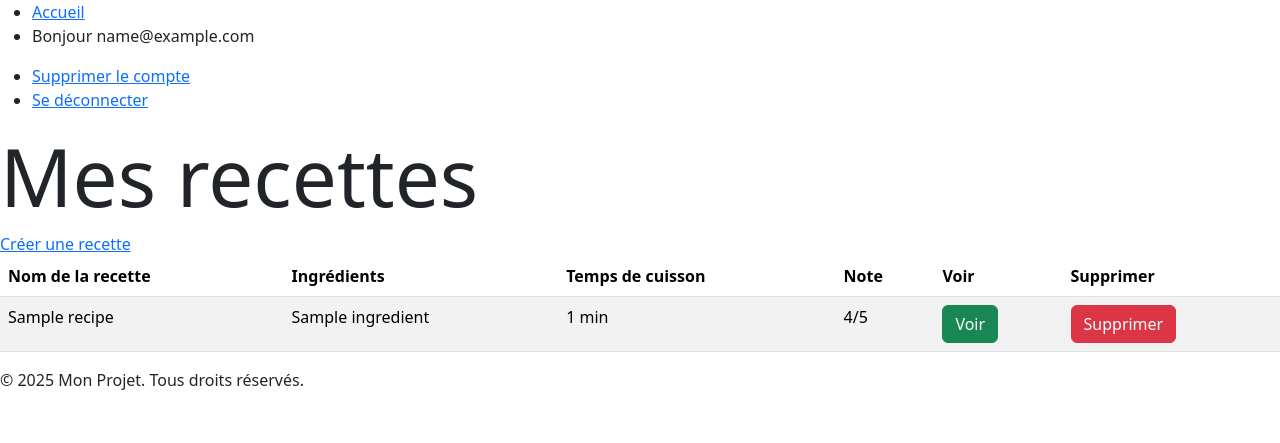
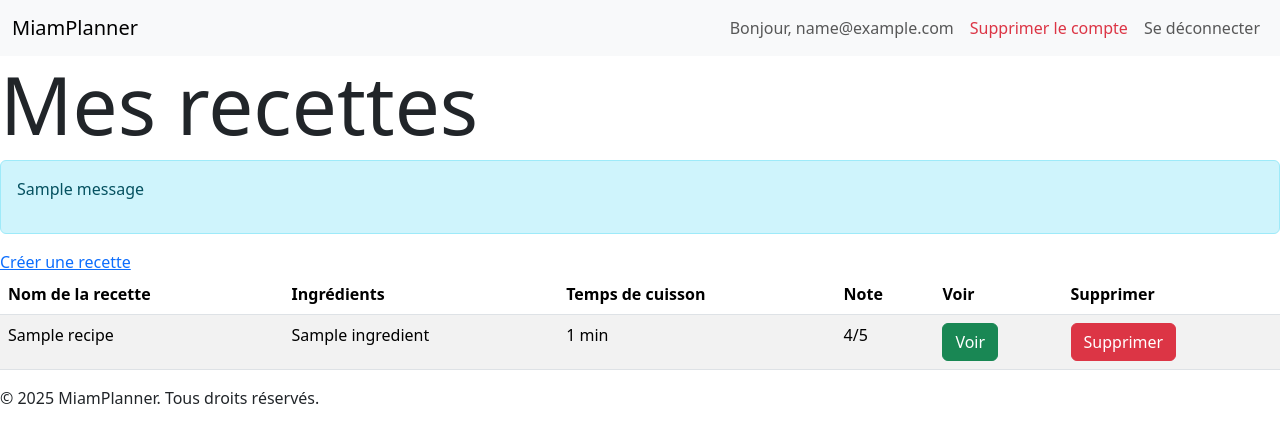
Before and after one commit to ClementLazzarini/MiamPlanner, a Django app: page /my_recipes/ in a window 1280 px wide. Shown: the top 443 px of the page. Run offline with Django 5.2, Linux system fonts and the light colour scheme; a user stored in the database is signed in; tables that the repository leaves empty hold one stand-in row (values such as "Sample post"); one stand-in notice (Sample message) is shown.

Commit message:
Upgrade Recipes Side
- Add delete fonction
- Add decent navbar
- Small adjustements..

```diff
--- a/src/client.json
+++ /dev/null
@@ -1 +0,0 @@
-{"web":{"client_id":"1004229494737-gob542pr0hjoi071pi3p747miaht1vpg.apps.googleusercontent.com","project_id":"miamplanner-448109","auth_uri":"https://accounts.google.com/o/oauth2/auth","token_uri":"https://oauth2.googleapis.com/token","auth_provider_x509_cert_url":"https://www.googleapis.com/oauth2/v1/certs","client_secret":"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","redirect_uris":["http://127.0.0.1:8000","http://127.0.0.1:8000/users/accounts/google/login/callback/","http://localhost:8000/users/accounts/google/login/callback/"]}}
--- a/src/main/templates/main/base.html
+++ b/src/main/templates/main/base.html
@@ -17,20 +17,38 @@
 </head>
 <body>
     <header>
-        <nav>
-            <ul>
-                <li><a href="{% url 'home' %}">Accueil</a></li>
+    <nav class="navbar navbar-expand-lg navbar-light bg-light">
+        <div class="container-fluid">
+            <a class="navbar-brand" href="{% url 'home' %}">MiamPlanner</a>
+            <button class="navbar-toggler" type="button" data-bs-toggle="collapse" data-bs-target="#navbarNav" aria-controls="navbarNav" aria-expanded="false" aria-label="Toggle navigation">
+                <span class="navbar-toggler-icon"></span>
+            </button>
+            <div class="collapse navbar-collapse" id="navbarNav">
+                <ul class="navbar-nav ms-auto">
                     {% if user.is_authenticated %}
-                <li><p>Bonjour {{user.email}}</p></li>
-                <li><a href="{% url 'delete_account' %}">Supprimer le compte</a></li>
-                <li><a href="{% url 'logout' %}">Se déconnecter</a></li>
+                        <li class="nav-item">
+                            <span class="nav-link">Bonjour, {{ user.email }}</span>
+                        </li>
+                        <li class="nav-item">
+                            <a class="nav-link text-danger" href="{% url 'delete_account' %}">Supprimer le compte</a>
+                        </li>
+                        <li class="nav-item">
+                            <a class="nav-link" href="{% url 'logout' %}">Se déconnecter</a>
+                        </li>
                     {% else %}
-                <li><a href="{% url 'signup' %}">S'inscrire</a></li>
-                <li><a href="{% url 'login' %}">Se connecter</a></li>
+                        <li class="nav-item">
+                            <a class="nav-link" href="{% url 'signup' %}">S'inscrire</a>
+                        </li>
+                        <li class="nav-item">
+                            <a class="nav-link" href="{% url 'login' %}">Se connecter</a>
+                        </li>
                     {% endif %}
                 </ul>
+            </div>
+        </div>
     </nav>
 </header>
+
 
     <main>
         {% block content %}
@@ -38,7 +56,7 @@
     </main>
 
     <footer>
-        <p>&copy; 2025 Mon Projet. Tous droits réservés.</p>
+        <p>&copy; 2025 MiamPlanner. Tous droits réservés.</p>
     </footer>
 
     <script>
--- a/src/main/templates/main/my_recipes.html
+++ b/src/main/templates/main/my_recipes.html
@@ -8,6 +8,13 @@
 
 {% block content %}
 <h1 class="display-1">Mes recettes</h1>
+{% if messages %}
+<div class="alert alert-info">
+    {% for message in messages %}
+        <p>{{ message }}</p>
+    {% endfor %}
+</div>
+{% endif %}
 <a href="{% url 'create_recipe' %}">Créer une recette</a>
 <table class="table table-striped">
     <thead>
@@ -41,7 +48,7 @@
                 <a href="{% url 'view_recipe' recipe.id %}" class="btn btn-success">Voir</a>
             </td>
             <td>
-                <form action="{% url 'delete_recipe' %}" method="POST">
+                <form action="{% url 'delete_recipe' recipe.id %}" method="POST">
                     {% csrf_token %}
                     <button type="submit" class="btn btn-danger" onclick="return confirm('Êtes-vous sûr de vouloir supprimer cette recette ?')">Supprimer</button>
                 </form>
--- a/src/main/urls.py
+++ b/src/main/urls.py
@@ -6,5 +6,5 @@ urlpatterns = [
     path('my_recipes/', views.my_recipes, name='my_recipes'),
     path('create_recipe/', views.create_recipe, name='create_recipe'),
     path('view_recipe/<uuid:id>/', views.view_recipe, name='view_recipe'),
-    path('delete_recipe/', views.delete_recipe, name='delete_recipe'),
+    path('delete_recipe/<uuid:id>/', views.delete_recipe, name='delete_recipe')
 ]
--- a/src/main/views.py
+++ b/src/main/views.py
@@ -2,6 +2,8 @@ from django.shortcuts import render, redirect, get_object_or_404
 from .forms import RecipeForm
 from .models import Recipe
 from django.contrib.auth.decorators import login_required
+from django.contrib import messages
+
 
 
 def home(request):
@@ -23,7 +25,7 @@ def create_recipe(request):
         form = RecipeForm(request.POST, request.FILES, user=request.user)
         if form.is_valid():
             form.save()
-            return redirect('my_recipes')  # Rediriger vers une page de liste des recettes ou une autre vue
+            return redirect('my_recipes')
     else:
         form = RecipeForm(user=request.user)
 
@@ -37,5 +39,12 @@ def view_recipe(request, id):
 
 
 @login_required()
-def delete_recipe(request):
-    return render(request, "main/delete_recipe.html")
+def delete_recipe(request, id):
+    recipe = get_object_or_404(Recipe, id=id)
+
+    if request.method == "POST":
+        recipe.delete()
+        messages.success(request, f"La recette '{recipe.name}' a été supprimée avec succès.")
+        return redirect('my_recipes')
+
+    return render(request, "main/delete_recipe.html", {"recipe": recipe})
```
Also changed, not shown: src/main/templates/main/delete_recipe.html (+12 -4 lines). Lines whose indentation alone changed are shown as unchanged.
